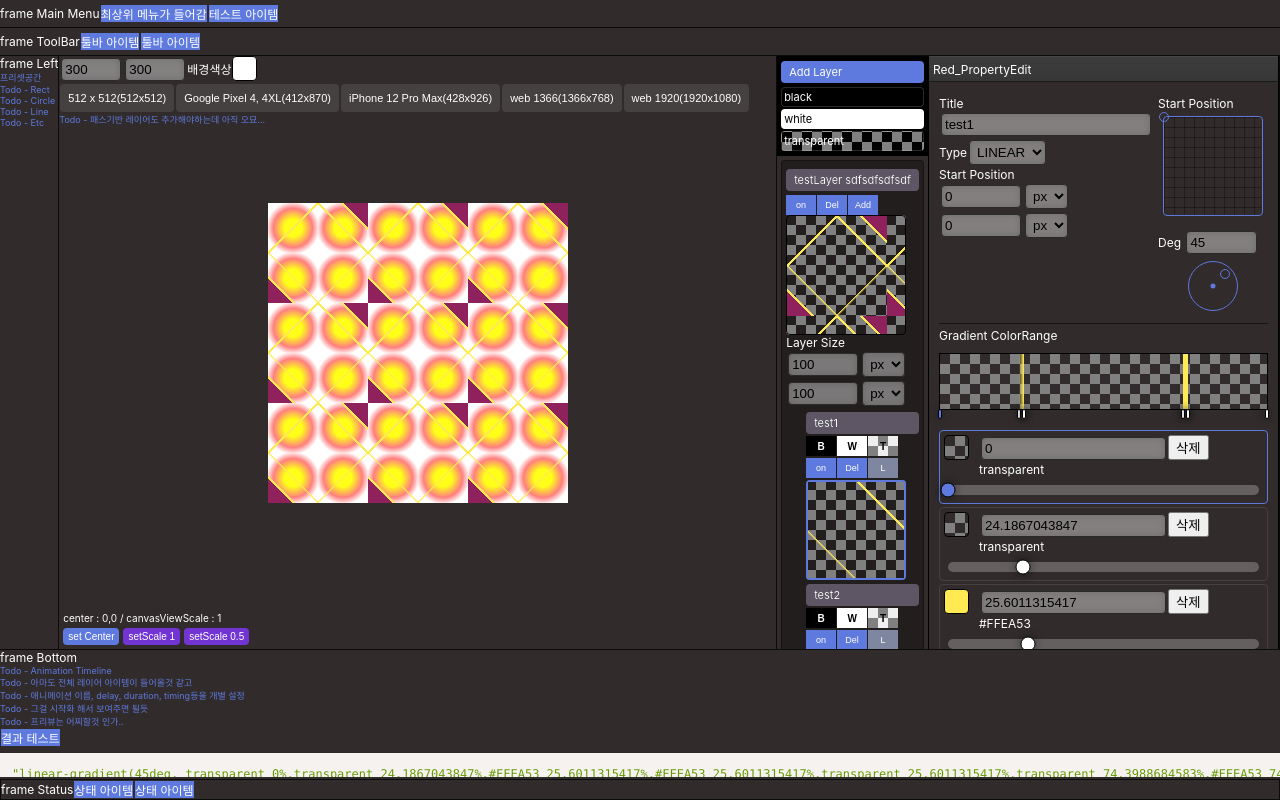
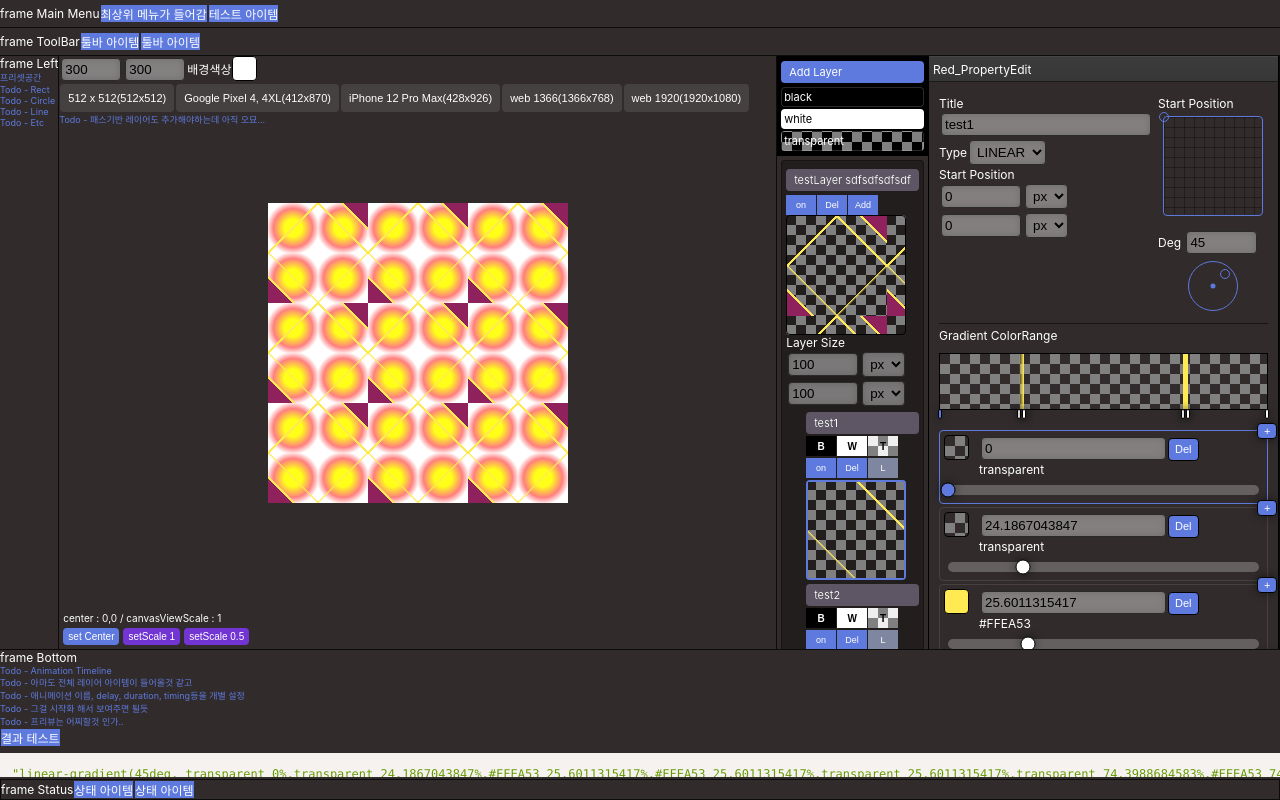
Before and after one commit to redcamel/RedGradient, a React (Create React App) app: page / in a window 1280 px wide. Built offline with nearby package versions, Linux system fonts and the light colour scheme.

Commit message:
- 그라데이션 스텝 추가 처리

```diff
--- /dev/null
+++ b/src/editor/DataColor.js
@@ -0,0 +1,6 @@
+
+function DataColor(color = 'rgba(255,255,255,1)',range=0) {
+  return {color:color, range: range}
+}
+
+export default DataColor;
--- a/src/editor/property/Red_GradientColorItem.jsx
+++ b/src/editor/property/Red_GradientColorItem.jsx
@@ -1,6 +1,7 @@
 import React from "react";
 import UI_Number from "../../core/UI_Number";
 import {SketchPicker} from "react-color";
+import DataColor from "../DataColor";
 
 let targetContext;
 let targetColorData;
@@ -9,6 +10,7 @@ const HD_move = e => {
   console.log(targetRefBar);
   if (targetRefBar.current) {
     const tX = e.pageX - targetRefBar.current.getBoundingClientRect().x;
+    //TODO - FIXME 사이즈 자동으로 결정되게 변경해야함
     let percentX = (tX / (targetRefBar.current.clientWidth + 16) * 100);
     percentX = Math.max(Math.min(100, percentX), 0);
     targetColorData.range = percentX;
@@ -59,6 +61,19 @@ class Red_GradientColorItem extends React.Component {
       }}
       onClick={e => this.props.HD_active(this.getIndex())}
     >
+      <button
+        style={style.add}
+        onClick={e => {
+          let prevColorData = activeSubData['colorList'][this.getIndex() - 1];
+          let currentRange = colorData['range'];
+          let newRange = currentRange;
+          if (prevColorData && prevColorData['xUnit'] === colorData['xUnit']) newRange = currentRange - (currentRange - prevColorData['range']) * 0.5;
+          const newColorData = new DataColor(colorData['color'], newRange);
+          activeSubData['colorList'].splice(this.getIndex(), 0, newColorData);
+          rootComponent.setState({});
+        }}
+      >+
+      </button>
       <div style={{display: 'flex', padding: '4px 4px 0px',}}>
         <div
           className={colorInfo === 'transparent' ? 'transparent_checker' : ''}
@@ -89,11 +104,12 @@ class Red_GradientColorItem extends React.Component {
             }}
           />
           <button
+            style={style.del}
             onClick={e => {
               activeSubData.colorList.splice(this.getIndex(), 1);
               rootComponent.setState({});
             }}
-          >삭제
+          >Del
           </button>
           <div>{colorData['color']}</div>
           {/*<div>r:{rgba[0]} g:{rgba[1]} b:{rgba[2]} a:{rgba[3]}</div>*/}
@@ -144,6 +160,22 @@ const style = {
   },
   complete: {padding: '4px', background: '#5e7ade', cursor: 'pointer', textAlign: 'center'},
   line: {height: '10px', background: 'rgba(255,255,255,0.25)', borderRadius: '5px'},
+  add: {
+    position: 'absolute',
+    width: '20px',
+    height: '16px',
+    lineHeight: 1,
+    top: 0,
+    right: 0,
+    background: '#5e7ade',
+    borderRadius: '4px',
+    color: '#fff',
+    fontSize: '11px',
+    border: '1px solid #000',
+    transform: `translate(50%,-50%)`,
+    cursor: 'pointer',
+    boxShadow: '0px 0px 10px rgba(0,0,0,0.46)'
+  },
   ball: {
     position: 'absolute',
     height: '15px',
@@ -156,5 +188,15 @@ const style = {
     cursor: 'pointer',
     transition: 'background 0.2s, top 0.2s, bottom 0.2s',
     boxShadow: '0px 0px 10px rgba(0,0,0,0.46)'
+  },
+  del: {
+    fontSize: '11px',
+    color: '#fff',
+    background: '#5e7ade',
+    outline: 'none',
+    border: '1px solid #000',
+    borderRadius: '4px',
+    height: '23px',
+    cursor: 'pointer'
   }
 };
```
Also changed, not shown: 6 other files (tests, documents, lock files or other folders).
